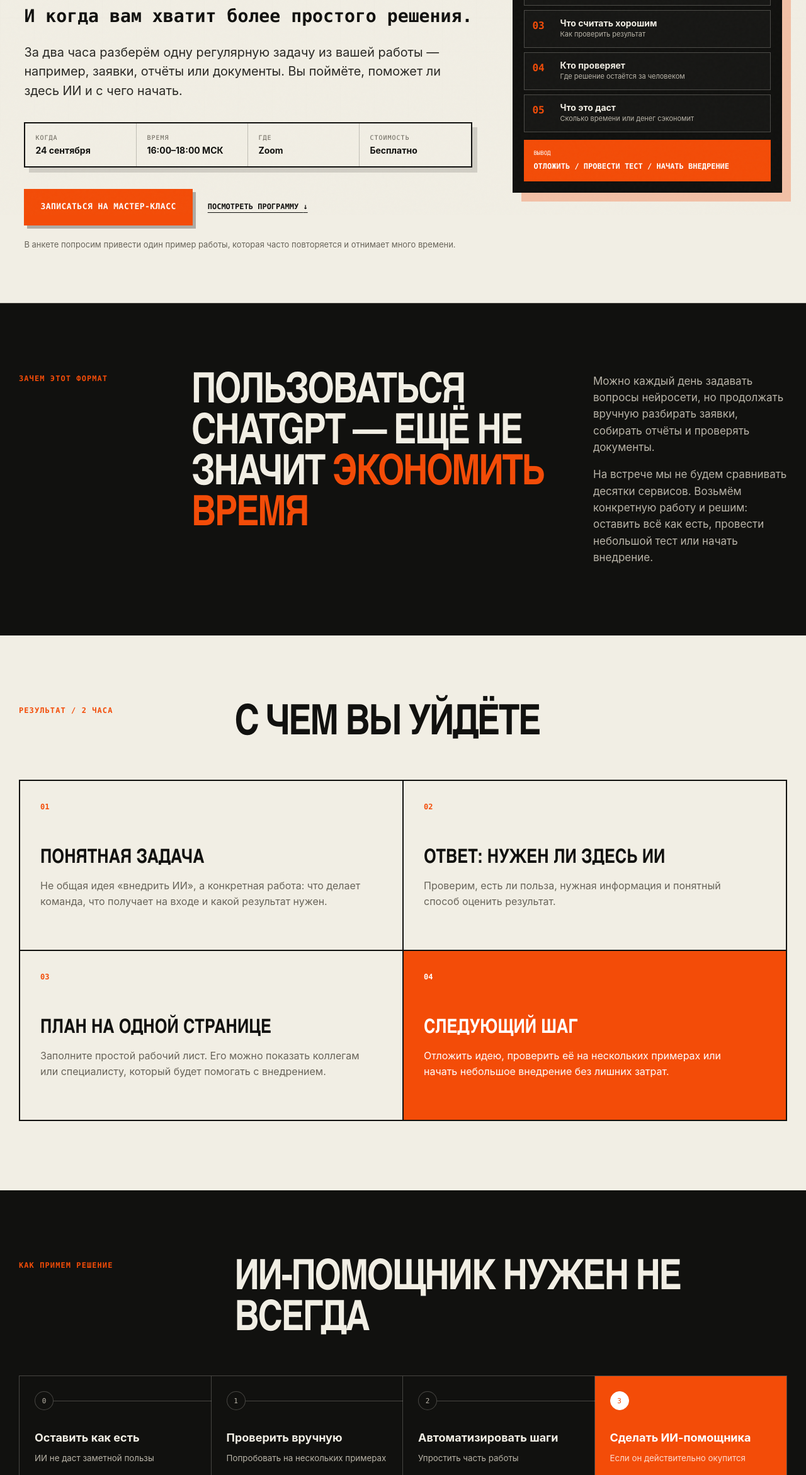
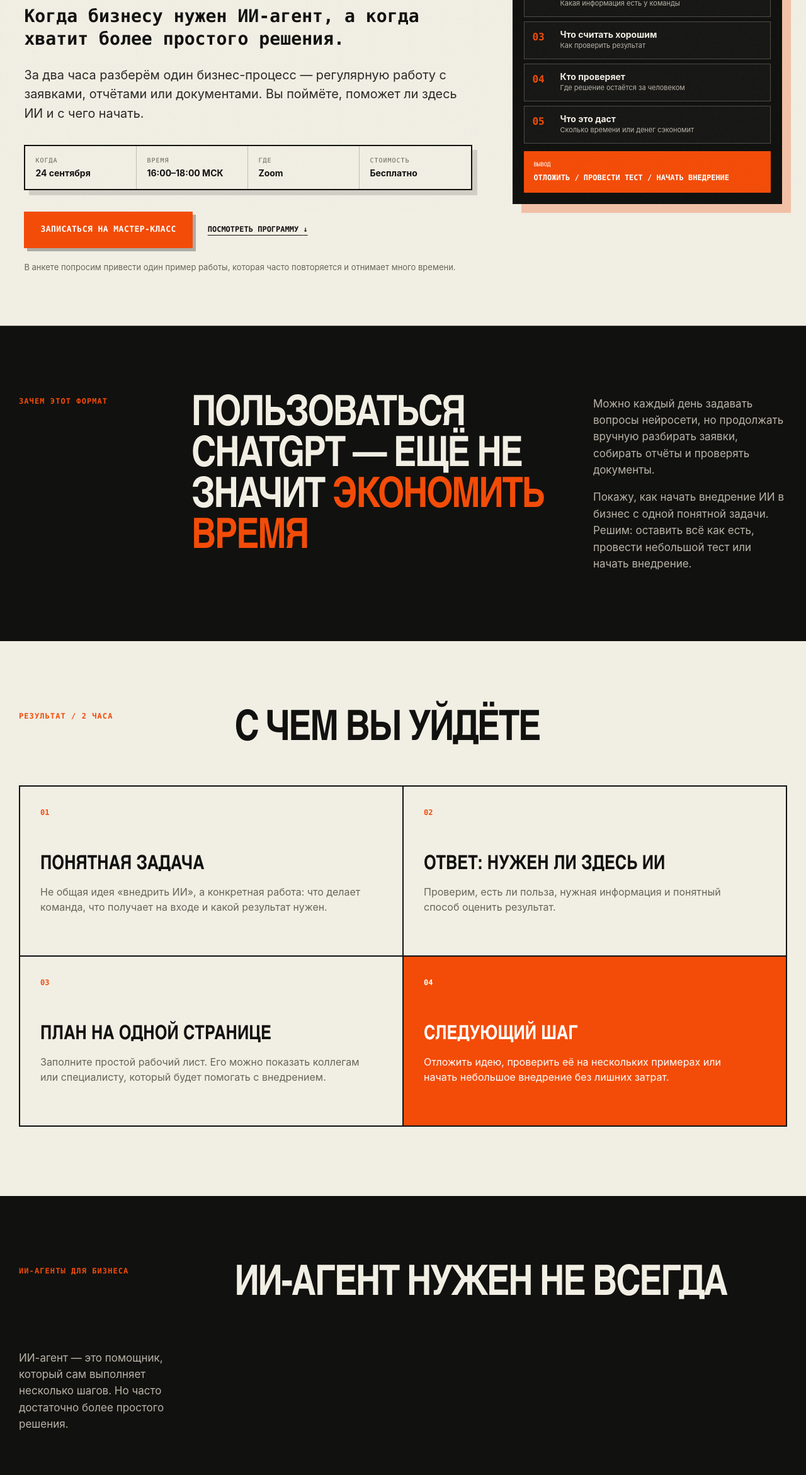
Before and after one commit to YanLukashin/ai-architect-masterclass, a website: page index.html in a window 1280 px wide. Shown: the part 458-2800 px from the top of the page at 63% size. Drawn offline with Linux system fonts and the light colour scheme.

Commit message:
Restore search-driven language in landing copy

```diff
--- a/index.html
+++ b/index.html
@@ -6,7 +6,7 @@
     <title>ИИ для бизнеса — мастер-класс AI Architect</title>
     <meta
       name="description"
-      content="Бесплатный Zoom-мастер-класс для собственников и руководителей. Разберём одну регулярную задачу из вашей работы, поймём, поможет ли в ней ИИ, и составим простой план действий. 24 сентября, 16:00 МСК."
+      content="Бесплатный мастер-класс для собственников и руководителей: как начать внедрение ИИ в бизнес, выбрать один процесс и понять, нужен ли ИИ-агент."
     />
     <meta name="theme-color" content="#11110f" />
     <meta property="og:type" content="website" />
@@ -64,10 +64,10 @@
         <div class="hero-copy reveal">
           <p class="eyebrow"><span class="status-dot"></span> Бесплатный онлайн-мастер-класс · 24/09/2026</p>
           <h1>ИИ для бизнеса:<br /><span>что внедрять первым</span></h1>
-          <p class="hero-question">И когда вам хватит более простого решения.</p>
+          <p class="hero-question">Когда бизнесу нужен ИИ-агент, а когда хватит более простого решения.</p>
           <p class="hero-lead">
-            За два часа разберём одну регулярную задачу из вашей работы — например,
-            заявки, отчёты или документы. Вы поймёте, поможет ли здесь ИИ и с чего начать.
+            За два часа разберём один бизнес-процесс — регулярную работу с заявками,
+            отчётами или документами. Вы поймёте, поможет ли здесь ИИ и с чего начать.
           </p>
 
           <div class="event-strip" aria-label="Детали мастер-класса">
@@ -112,7 +112,7 @@
           <h2>Пользоваться ChatGPT — ещё не значит <span>экономить время</span></h2>
           <div class="manifest-copy">
             <p>Можно каждый день задавать вопросы нейросети, но продолжать вручную разбирать заявки, собирать отчёты и проверять документы.</p>
-            <p>На встрече мы не будем сравнивать десятки сервисов. Возьмём конкретную работу и решим: оставить всё как есть, провести небольшой тест или начать внедрение.</p>
+            <p>Покажу, как начать внедрение ИИ в бизнес с одной понятной задачи. Решим: оставить всё как есть, провести небольшой тест или начать внедрение.</p>
           </div>
         </div>
       </section>
@@ -151,14 +151,15 @@
       <section class="decision section-dark">
         <div class="section-shell">
           <div class="section-kicker reveal">
-            <p class="eyebrow">КАК ПРИМЕМ РЕШЕНИЕ</p>
-            <h2>ИИ-помощник нужен не всегда</h2>
+            <p class="eyebrow">ИИ-АГЕНТЫ ДЛЯ БИЗНЕСА</p>
+            <h2>ИИ-агент нужен не всегда</h2>
+            <p class="decision-note">ИИ-агент — это помощник, который сам выполняет несколько шагов. Но часто достаточно более простого решения.</p>
           </div>
           <div class="decision-track reveal" aria-label="Уровни решения">
             <div><span>0</span><strong>Оставить как есть</strong><small>ИИ не даст заметной пользы</small></div>
             <div><span>1</span><strong>Проверить вручную</strong><small>Попробовать на нескольких примерах</small></div>
             <div><span>2</span><strong>Автоматизировать шаги</strong><small>Упростить часть работы</small></div>
-            <div class="active"><span>3</span><strong>Сделать ИИ-помощника</strong><small>Если он действительно окупится</small></div>
+            <div class="active"><span>3</span><strong>Сделать ИИ-агента</strong><small>Если он действительно окупится</small></div>
           </div>
         </div>
       </section>
@@ -168,12 +169,12 @@
           <div class="program-intro reveal">
             <p class="eyebrow">ПРОГРАММА / 16:00–18:00</p>
             <h2>Как пройдёт встреча</h2>
-            <p>Только нужная теория и много примеров. Главная цель — понять, что делать с вашей задачей.</p>
+            <p>Практическое обучение ИИ для бизнеса без программирования. Главная цель — понять, что делать с вашей задачей.</p>
           </div>
           <ol class="program-list">
             <li class="reveal"><span>00:00</span><div><h3>Почему ChatGPT сам по себе не экономит время</h3><p>Чем разовые запросы отличаются от изменений в работе команды.</p></div></li>
             <li class="reveal"><span>00:15</span><div><h3>Как выбрать подходящую задачу</h3><p>Польза, информация, качество результата, проверка человеком и затраты.</p></div></li>
-            <li class="reveal"><span>00:35</span><div><h3>Пример из ресторанной сети</h3><p>Как проверяли ИИ для разбора жалоб и защищали рабочие данные.</p></div></li>
+            <li class="reveal"><span>00:35</span><div><h3>Кейс внедрения ИИ в ресторанной сети</h3><p>Как проверяли ИИ для разбора жалоб и защищали рабочие данные.</p></div></li>
             <li class="reveal"><span>00:55</span><div><h3>Разбор задачи одного участника</h3><p>Возьмём пример из анкет и вместе разберём его прямо в Zoom.</p></div></li>
             <li class="reveal"><span>01:25</span><div><h3>План по вашей задаче</h3><p>Заполните рабочий лист: что проверить и какой первый шаг сделать.</p></div></li>
             <li class="reveal"><span>01:50</span><div><h3>Ответы на вопросы</h3><p>Обсудим ваши ситуации и расскажем, где можно получить помощь после встречи.</p></div></li>
@@ -185,7 +186,7 @@
         <div class="section-shell">
           <div class="section-kicker reveal">
             <p class="eyebrow">ДЛЯ КОГО</p>
-            <h2>Кому подойдёт</h2>
+            <h2>ИИ для руководителей, собственников и специалистов</h2>
           </div>
           <div class="audience-grid">
             <article class="reveal"><span>01</span><h3>Собственнику</h3><p>Если хотите понять, где ИИ сэкономит время или деньги, а где только добавит расходов.</p></article>
--- a/styles.css
+++ b/styles.css
@@ -542,6 +542,13 @@ h3 {
   display: grid;
   grid-template-columns: repeat(4, 1fr);
   border: 1px solid var(--line-light);
+}
+
+.decision-note {
+  max-width: 700px;
+  margin: 18px 0 32px;
+  color: var(--muted-light);
+  font-size: 17px;
 }
 
 .decision-track div {
```
